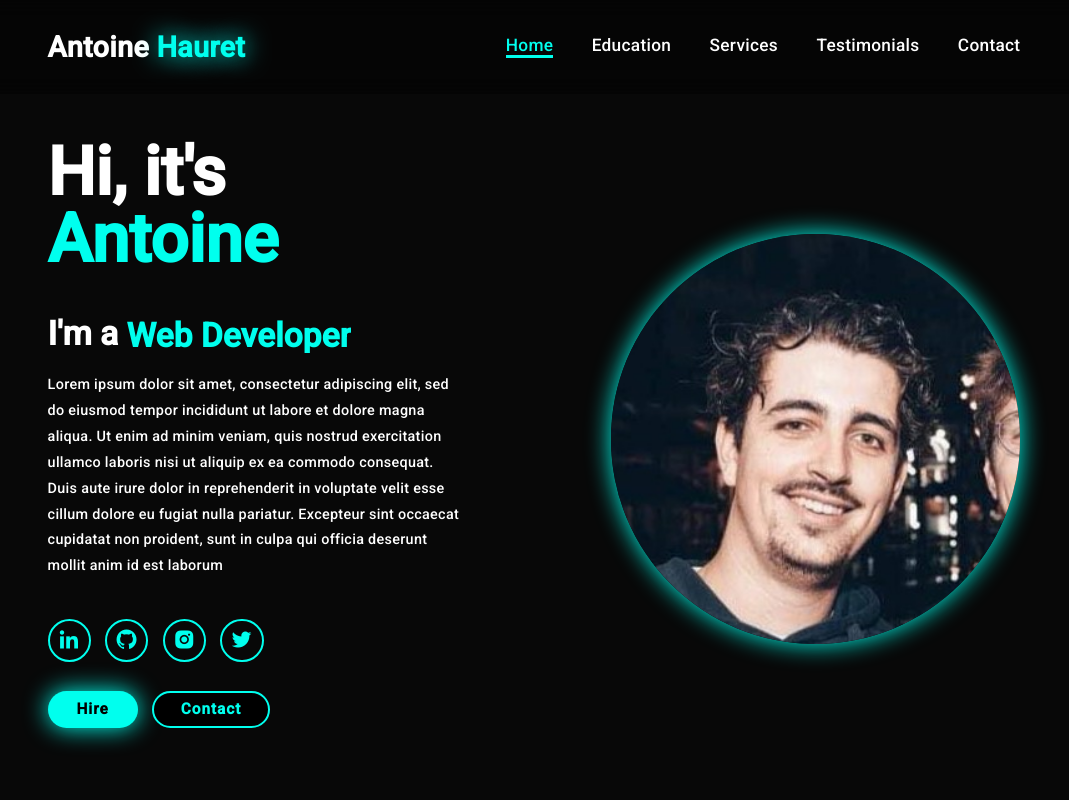
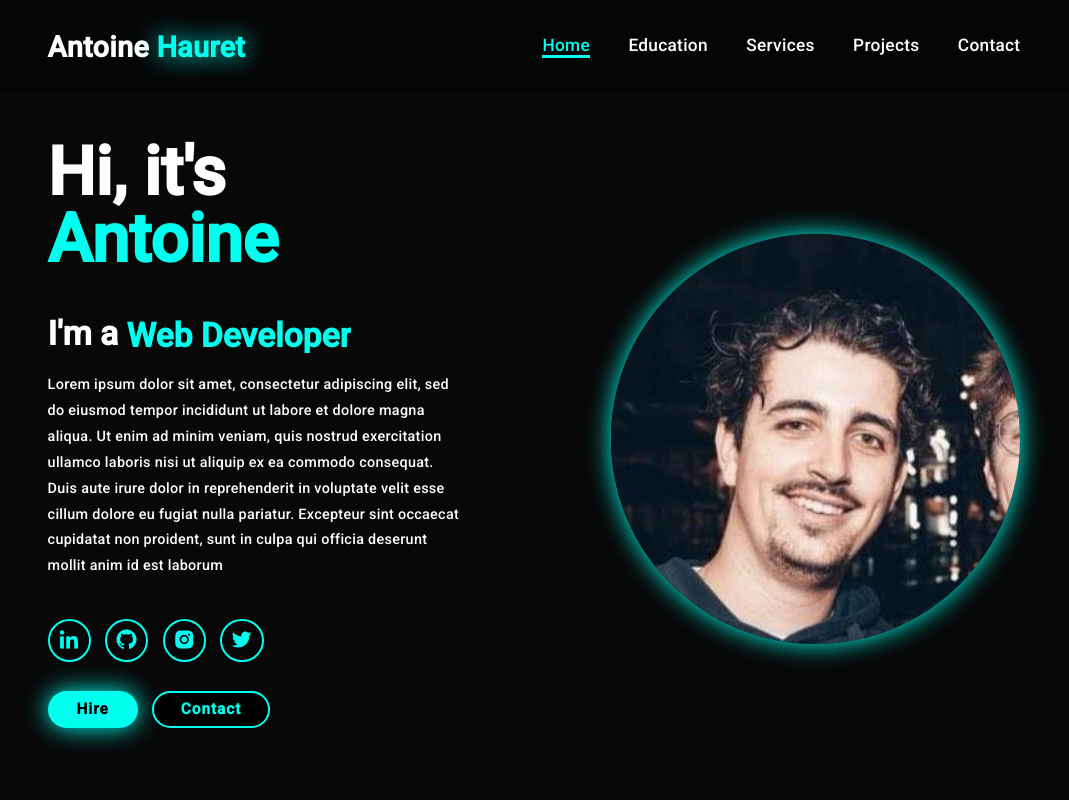
Before and after one commit to Antoinehrt/Portfolio, an Angular app: page / in a window 1280 px wide. Shown: the top 800 px of the page, without its empty margins (106-1175 px from the left). Built offline with nearby package versions, Linux system fonts and the light colour scheme.

Commit message:
feat(Architecture): change the testimonials for project

```diff
--- a/src/app/pages/home/home.component.css
+++ b/src/app/pages/home/home.component.css
@@ -436,7 +436,7 @@ span {
     padding-bottom: 7rem;
   }
 
-  .testimonials .wrapper{
+  .projects .wrapper{
     grid-template-columns: repeat(1, 1fr);
   }
 
--- a/src/app/pages/home/home.component.html
+++ b/src/app/pages/home/home.component.html
@@ -9,7 +9,7 @@
     <a href="#home" class="active" #navLinks>Home</a>
     <a href="#education" #navLinks>Education</a>
     <a href="#services" #navLinks>Services</a>
-    <a href="#testimonials" #navLinks>Testimonials</a>
+    <a href="#projects" #navLinks>Projects</a>
     <a href="#contact" #navLinks>Contact</a>
   </nav>
 </header>
@@ -51,8 +51,8 @@
   <app-services></app-services>
 </section>
 
-<section class="testimonials" id="testimonials" #sections>
-  <h2 class="heading">Testimonials</h2>
+<section class="projects" id="projects" #sections>
+  <h2 class="heading">Projects</h2>
   <app-projects></app-projects>
 </section>
 
@@ -101,7 +101,7 @@
       <a href="#contact">Contact</a>
     </li>
     <li>
-      <a href="#testimonials">Testimonials</a>
+      <a href="#projects">Projects</a>
     </li>
   </ul>
   <p class="copyright">
```
